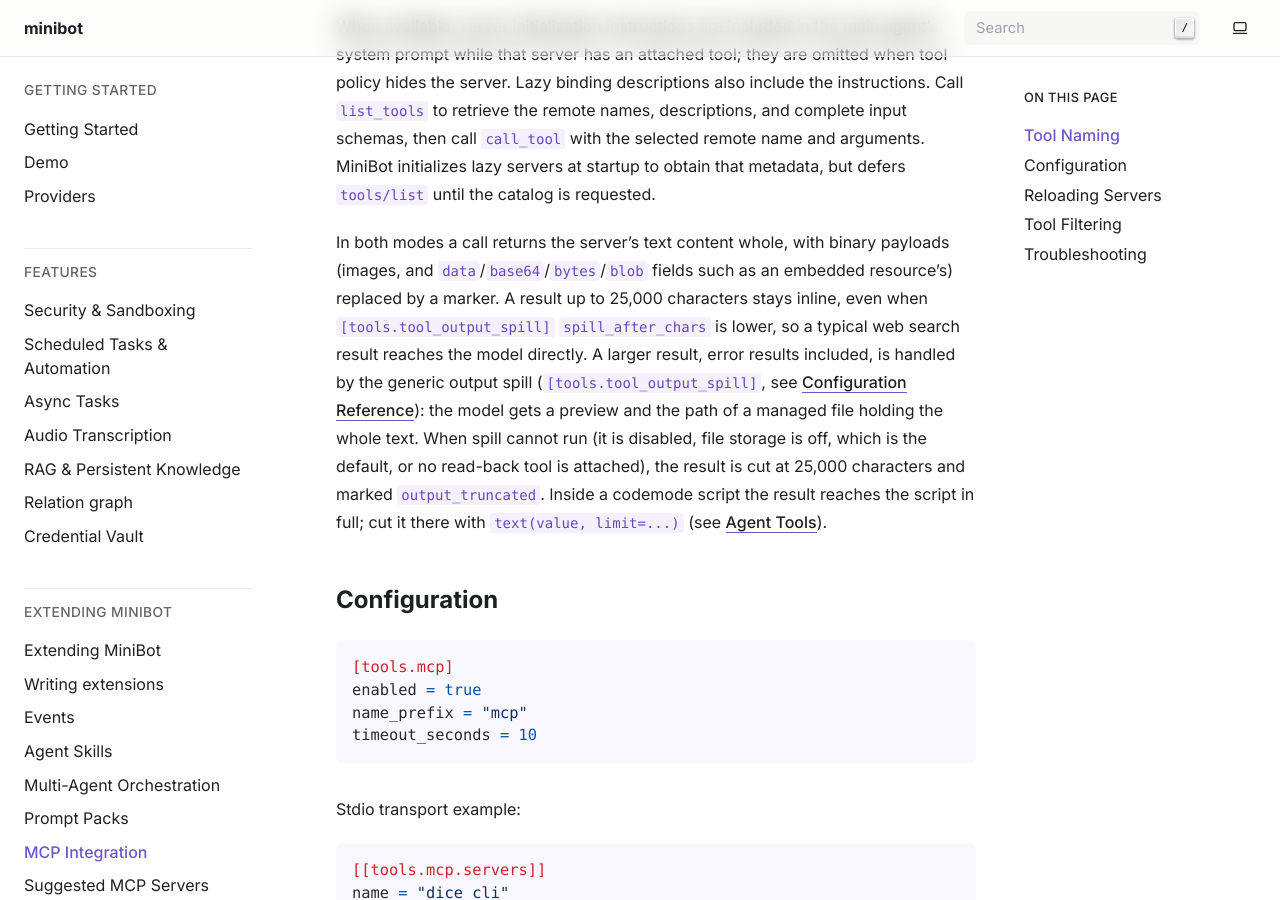
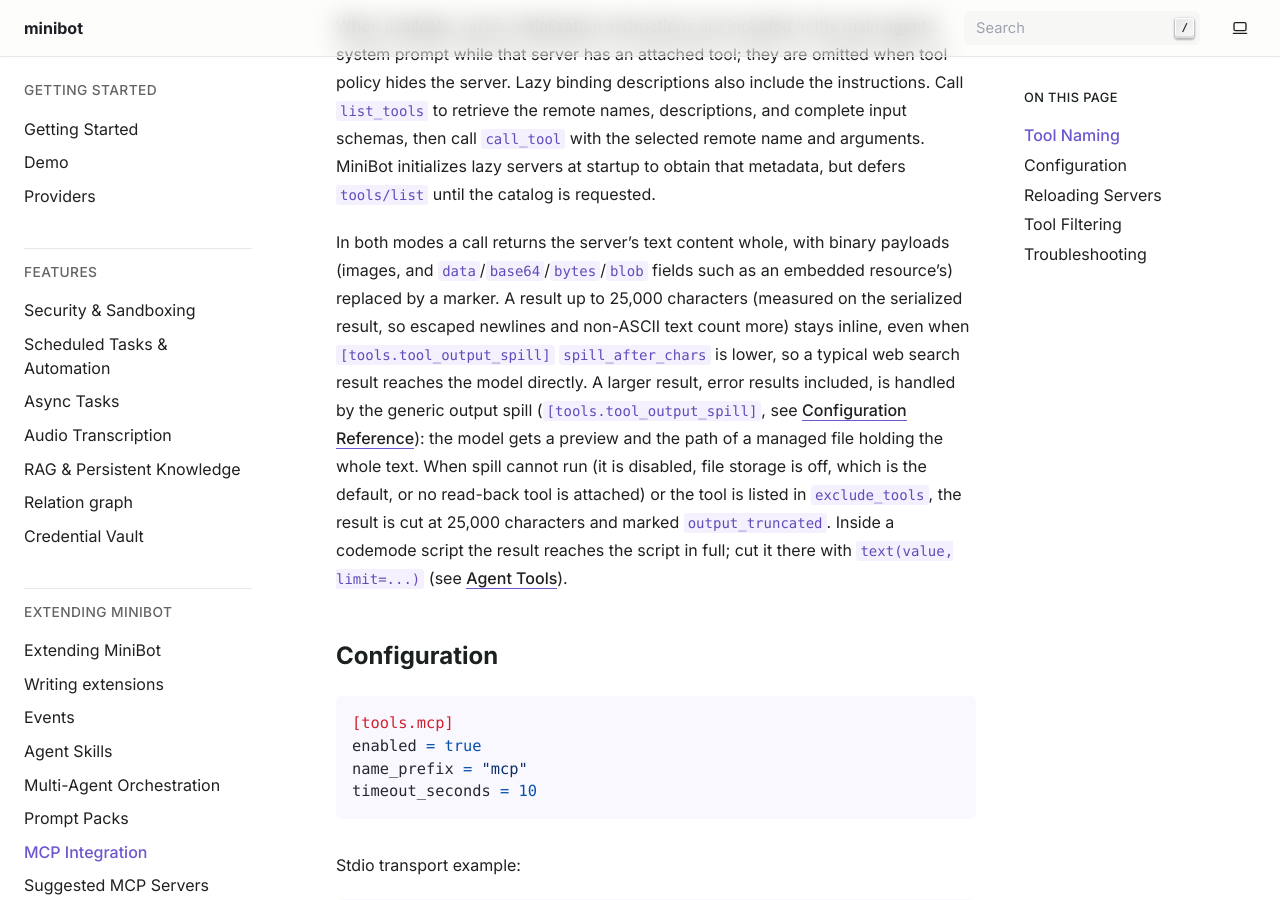
Before and after one commit to sonic182/minibot, a Sphinx documentation site: the page built from docs/mcp.rst, in a window 1280 px wide and 900 px high, scrolled down 864 px. Built offline with Sphinx 7.4.7, drawn with Linux system fonts in a browser that asks for light colours.

Commit message:
Cut excluded tools to their own limit and keep failure fields when cutting
- A tool in exclude_tools with spill_after_chars is cut to it instead of riding inline unbounded
- _cut keeps a failure's short fields, like the spill path
- Docs: the 25k limit is measured on the serialized result; CHANGELOG entry for the binding threshold under Added

```diff
--- a/docs/mcp.rst
+++ b/docs/mcp.rst
@@ -35,12 +35,13 @@
 
 In both modes a call returns the server's text content whole, with binary payloads (images, and
 ``data``/``base64``/``bytes``/``blob`` fields such as an embedded resource's) replaced by a marker. A result up
-to 25,000 characters stays inline, even when ``[tools.tool_output_spill]`` ``spill_after_chars`` is lower, so a
+to 25,000 characters (measured on the serialized result, so escaped newlines and non-ASCII text count more)
+stays inline, even when ``[tools.tool_output_spill]`` ``spill_after_chars`` is lower, so a
 typical web search result reaches the model directly. A larger result, error results included, is handled by the
 generic output spill (``[tools.tool_output_spill]``, see :doc:`config`): the model gets a preview and the path of a
 managed file holding the whole text. When spill cannot run (it is disabled, file storage is off, which is the
-default, or no read-back tool is attached), the result is cut at 25,000 characters and marked
-``output_truncated``. Inside a codemode script the result reaches the script in full; cut it there with
+default, or no read-back tool is attached) or the tool is listed in ``exclude_tools``, the result is cut at
+25,000 characters and marked ``output_truncated``. Inside a codemode script the result reaches the script in full; cut it there with
 ``text(value, limit=...)`` (see :doc:`tools`).
 
 Configuration
```
Also changed, not shown: CHANGELOG.md (+5 -2 lines), docs/tools.rst (+4 -3 lines), 2 other files.
